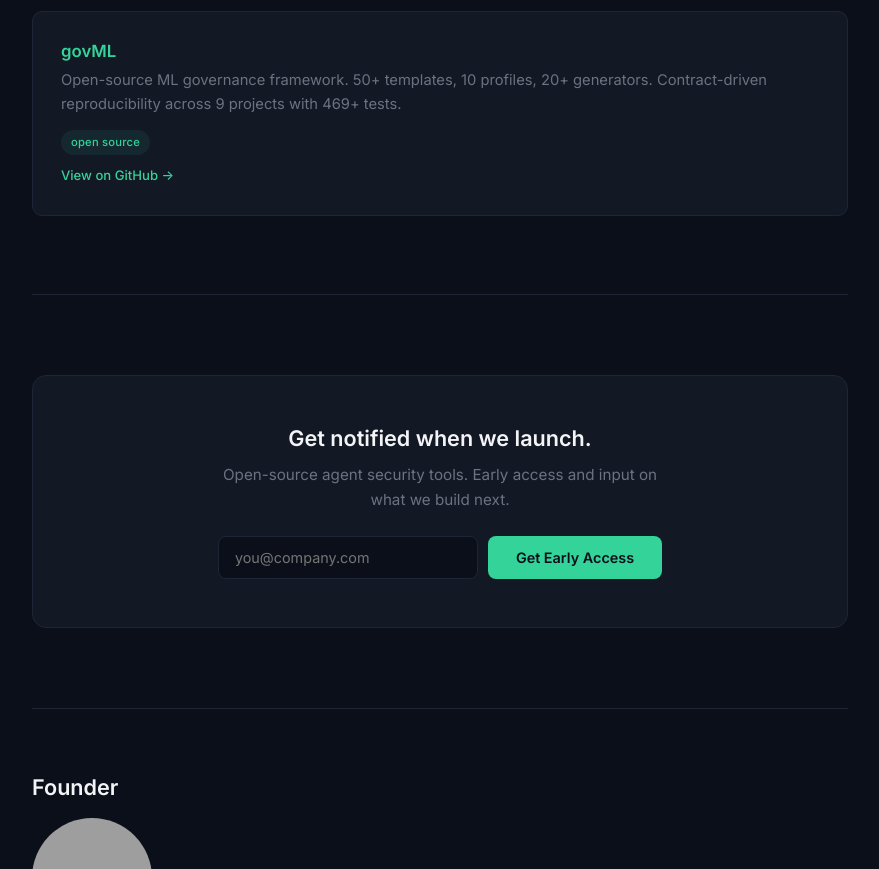
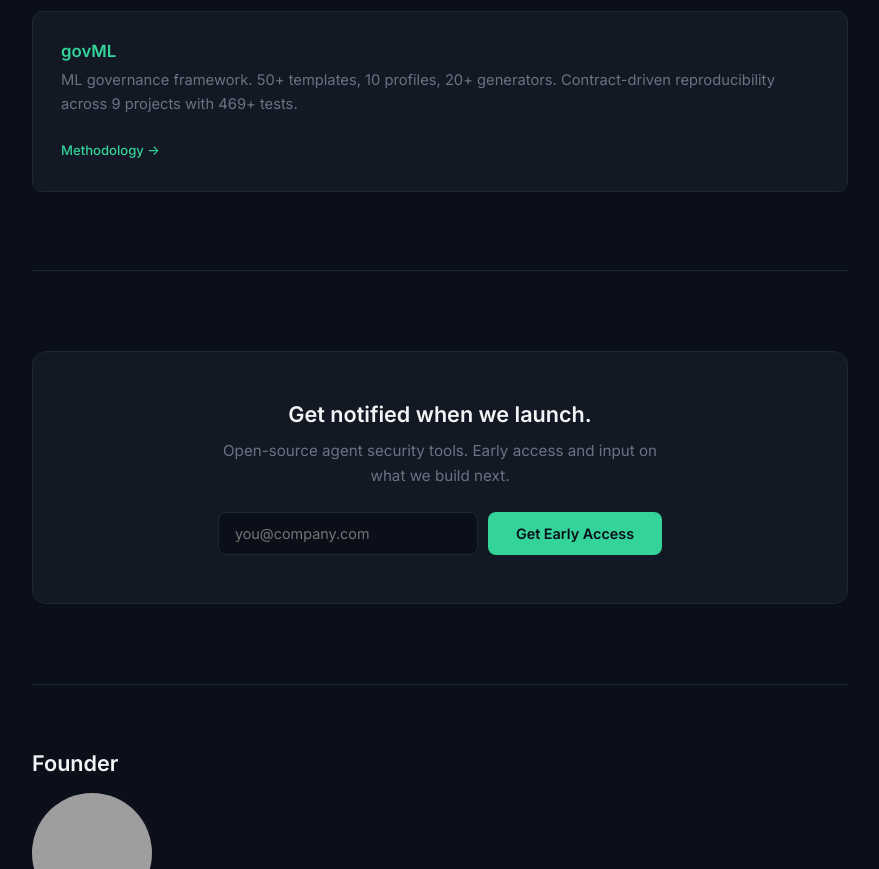
Before and after one commit to singularity-cybersecurity/singularitycyber.com, a plain HTML site: page index.html in a window 1280 px wide. Shown: the part 2203-3072 px from the top of the page, without its empty margins (200-1079 px from the left). Drawn offline with Linux system fonts and the light colour scheme; grey boxes are pictures that could not be loaded.

Commit message:
R55 compliance: govML references updated for private repo status
- Removed "Open-source" from govML description
- GitHub link → rexcoleman.dev/posts/govml-methodology/
- Link text: "View on GitHub" → "Methodology"

Co-Authored-By: Claude Opus 4.6 (1M context) <noreply@anthropic.com>

```diff
--- a/index.html
+++ b/index.html
@@ -515,9 +515,9 @@
 
     <div class="card">
         <h3>govML</h3>
-        <p>Open-source ML governance framework. 50+ templates, 10 profiles, 20+ generators. Contract-driven reproducibility across 9 projects with 469+ tests.</p>
-        <div class="tags"><span class="tag">open source</span></div>
-        <a class="card-link" href="https://github.com/rexcoleman/govML">View on GitHub &rarr;</a>
+        <p>ML governance framework. 50+ templates, 10 profiles, 20+ generators. Contract-driven reproducibility across 9 projects with 469+ tests.</p>
+        <div class="tags"></div>
+        <a class="card-link" href="https://rexcoleman.dev/posts/govml-methodology/">Methodology &rarr;</a>
     </div>
 </section>
 
```
Also changed, not shown: 1 other file.
